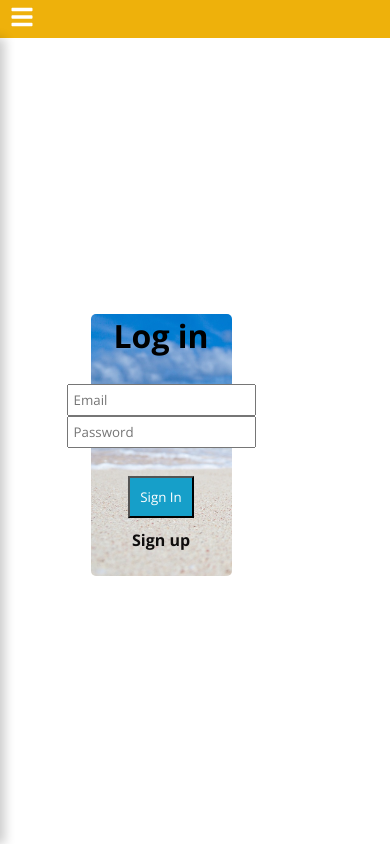
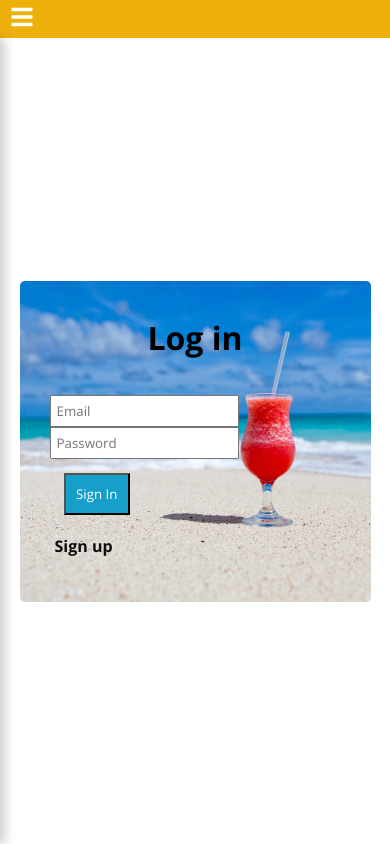
Before and after one commit to Flunavgt/oceans_and_trails_frontend, a React (Vite) app: page /sign-in in a window 390 px wide. Built offline with nearby package versions, Linux system fonts and the light colour scheme; no server answers.

Commit message:
background mobile image update

```diff
--- a/src/components/signin/SignIn.jsx
+++ b/src/components/signin/SignIn.jsx
@@ -37,8 +37,8 @@ function SignIn() {
   return (
     <div>
       <form className="wrapper" onSubmit={handleSubmit}>
-        <div className="container">
-          <div className="form">
+        <div className="form">
+          <div>
             <h1 className="form-title">Log in</h1>
             <div className="form-body">
               <input
--- a/src/styles/registrationForm.css
+++ b/src/styles/registrationForm.css
@@ -26,8 +26,15 @@ body {
 
 @media screen and (max-width: 500px) {
   .form {
-    padding: 0;
-    margin: 0;
+    background: url('../assets/cocktailImage.jpg') center center;
+    -webkit-background-size: cover;
+    -moz-background-size: cover;
+    -o-background-size: cover;
+    background-size: cover;
+  }
+
+  .form_input {
+    width: 70%;
   }
 }
 
@@ -35,8 +42,6 @@ body {
   text-align: left;
   padding: 20px 10px;
   align-items: center;
-  display: flex;
-  flex-direction: column;
 }
 
 .form-body > * {
```
